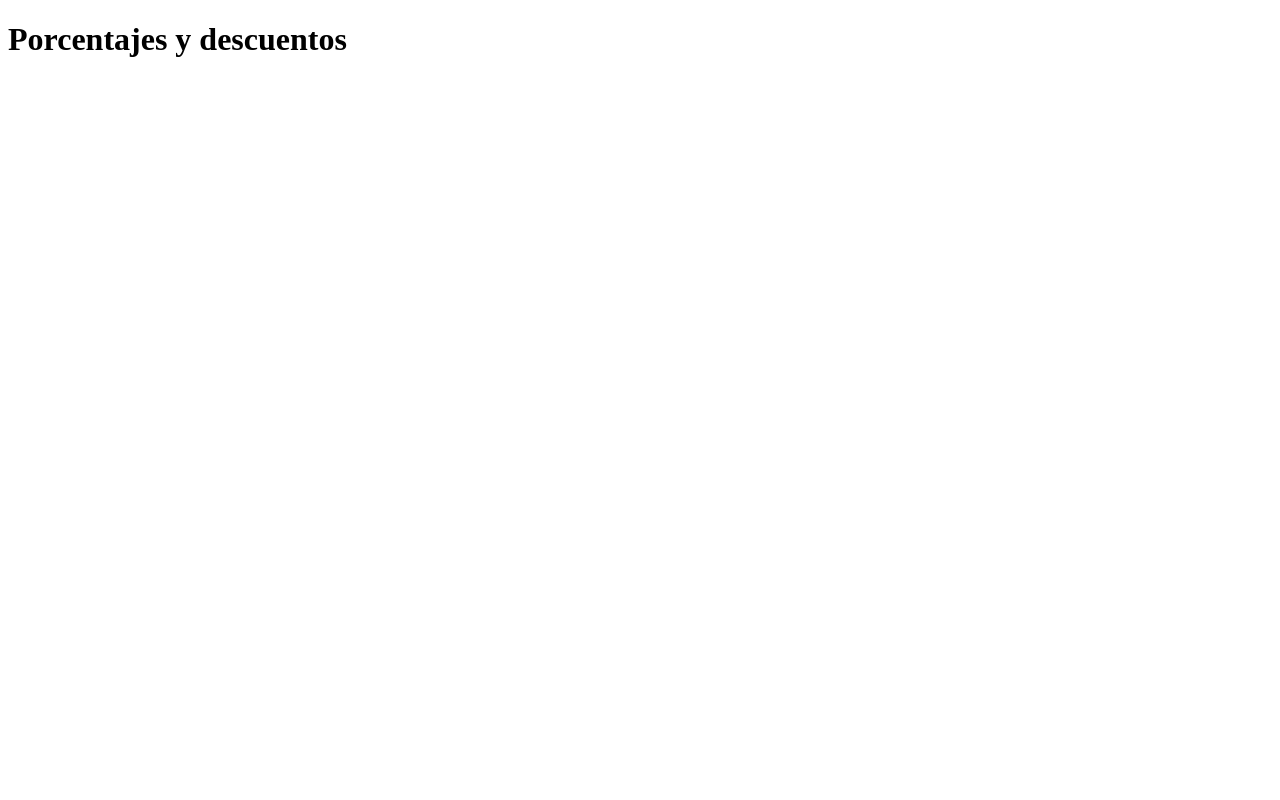
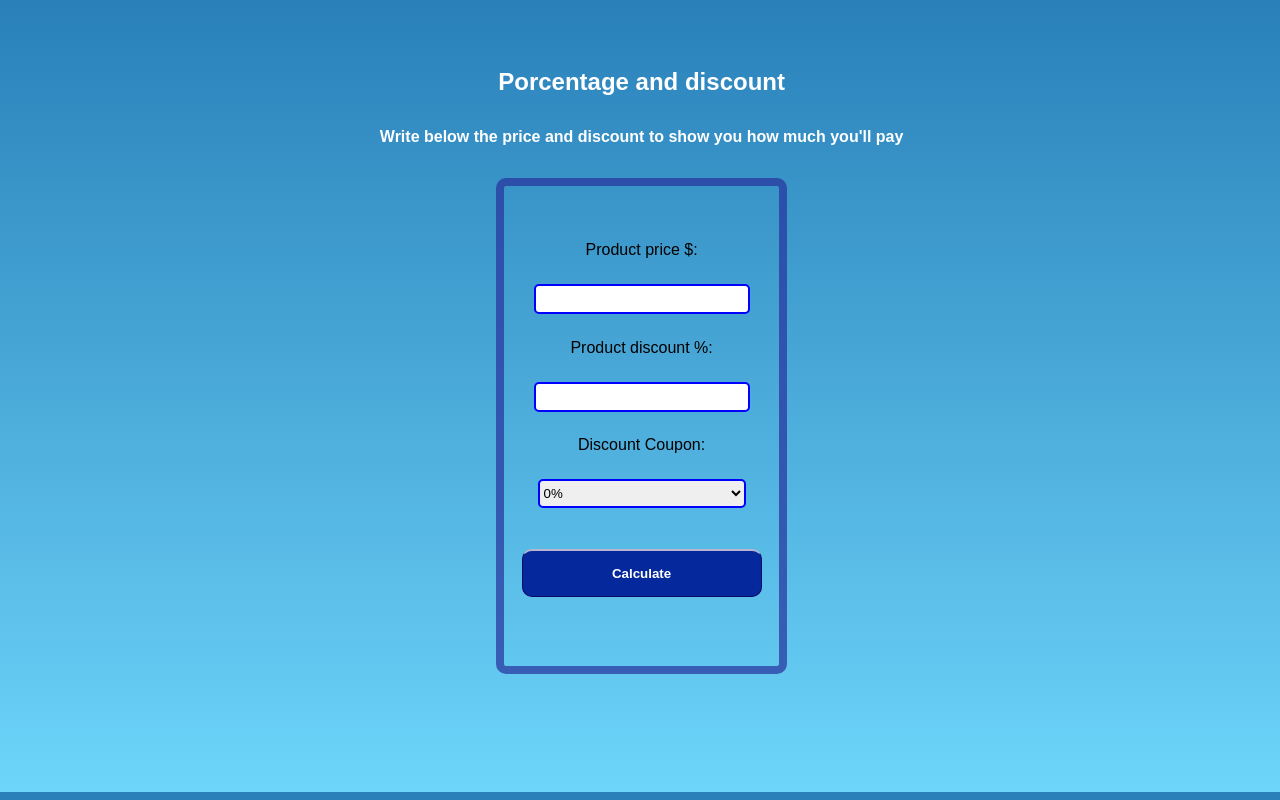
Before and after one commit to Dann-Herz/platzi-curso-practico-javascript, a website: page descuentos.html in a window 1280 px wide. Drawn offline with Linux system fonts and the light colour scheme.

Commit message:
I create the code to one page to make discounts, and the style of the page

```diff
--- /dev/null
+++ b/descuentos.css
@@ -0,0 +1,118 @@
+body {
+  display: flex;
+  justify-content: center;
+  align-items: center;
+  flex-direction: column;
+  width: 99%;
+  height: 97vh;
+  background: linear-gradient(to bottom, #2980B9, #6DD5FA)
+}
+
+body h1 {
+  display: flex;
+  justify-content: center;
+
+  margin-top: 2rem;
+  margin-bottom: 1rem;
+  font-family: Arial, Helvetica, sans-serif;
+  font-size: 1.5rem;
+  color: white;
+}
+
+.indication {
+  display: flex;
+  justify-content: center;
+
+  margin-top: 1rem;
+  font-family: Arial, Helvetica, sans-serif;
+  font-size: 1rem;
+  color: white;
+  margin-bottom: 2rem;
+}
+
+
+#contenedor {
+  width: 600px;
+  height: 90vh;
+}
+
+#centrador {
+  display: flex;
+  justify-content: center;
+  align-items: center;
+  flex-direction: column;
+  width: 600px;
+}
+
+.forma {
+
+  border: solid .5rem rgba(40, 52, 158, 0.719);
+  width: 275px;
+  height: 60vh;
+  display: flex;
+  justify-content:space-around ;
+  align-items: center;
+  flex-direction: column;
+
+  border-radius: 10px;
+ ;
+
+}
+
+.forma-message {
+  font-family: Arial, Helvetica, sans-serif;
+  font-size: 1rem;
+  display: flex;
+  align-items: center;
+  justify-content: center;
+  justify-items: center;
+}
+
+.forma-input {
+  width: 13rem;
+  height: 1.5rem;
+  display: flex;
+  justify-content: center;
+  align-items: center;
+  border: solid 2px blue;
+  border-radius: 5px;
+
+}
+
+.forma-select {
+  width: 13rem;
+  height: 1.8rem;
+  display: flex;
+  justify-content: center;
+  align-items: center;
+  border: solid 2px blue;
+  border-radius: 5px;
+}
+
+.forma-button {
+  display: flex;
+  justify-content: center;
+  align-items: center;
+  width: 15rem;
+  height: 3rem;
+  padding: 10px;
+  border-radius: 10px;
+  font-family: Arial, Helvetica, sans-serif;
+  border: solid 1px rgb(11, 11, 102);
+  border-top: solid 2px rgb(184, 180, 209);
+  margin-top: 1rem;
+  background-color: rgb(5, 40, 156);
+  color: white;
+}
+
+#oferta {
+  font-family: Arial, Helvetica, sans-serif;
+  font-size: 1rem;
+  display: flex;
+  align-items: center;
+  justify-content: center;
+  justify-items: center;
+  color: rgb(16, 49, 46);
+  margin-left: .3rem;
+
+}
--- a/descuentos.html
+++ b/descuentos.html
@@ -4,9 +4,37 @@
   <meta charset="UTF-8">
   <meta http-equiv="X-UA-Compatible" content="IE=edge">
   <meta name="viewport" content="width=device-width, initial-scale=1.0">
+  <link rel="stylesheet" href="./descuentos.css">
   <title>Porcentajes y descuentos | Curso Práctico de JavaScript</title>
 </head>
 <body>
-  <h1>Porcentajes y descuentos</h1>
+  <div id="contenedor">
+    <h1>Porcentage and discount</h1>
+    <section id="centrador">
+      <h2 class="indication">Write below the price and discount to show you how much you'll pay</h2>
+      <form class="forma" action="">
+        <br>
+        <label class="forma-message" for="precio">Product price $: </label>
+        <input class="forma-input" type="number" id="precio">
+
+        <label class="forma-message" for="descuento">Product discount %: </label>
+        <input class="forma-input" type="number" id="descuento">
+
+        <label class="forma-message" for="Cupon">Discount Coupon: </label>
+        <select class="forma-select" name="" id="cupon">
+          <option value="1">0%</option>
+          <option value="25">25%</option>
+          <option value="30">30%</option>
+          <option value="40">40%</option>
+          <option value="45">45%</option>
+          <option value="50">50%</option>
+        </select>
+        <button class="forma-button" type="button" onclick="imprimirOferta()"><strong>Calculate</strong></button>
+        <p id="oferta"></p>
+      </form>
+    </section>
+  </div>
+
+  <script src="./descuentos.js"></script>
 </body>
 </html>
--- a/descuentos.js
+++ b/descuentos.js
@@ -0,0 +1,12 @@
+
+
+
+function imprimirOferta() {
+  const precioTotal = document.getElementById("precio").value;
+  const descuento = document.getElementById("descuento").value;
+  const cupon = document.getElementById("cupon").value;
+
+  const precioConDescuento = (precioTotal / 100) * (100 - descuento);
+  const precioConCupon = precioConDescuento - ((precioTotal / 100) * cupon);
+  document.getElementById("oferta").innerHTML = `Your product with dicount is $${precioConCupon}`
+}
```
